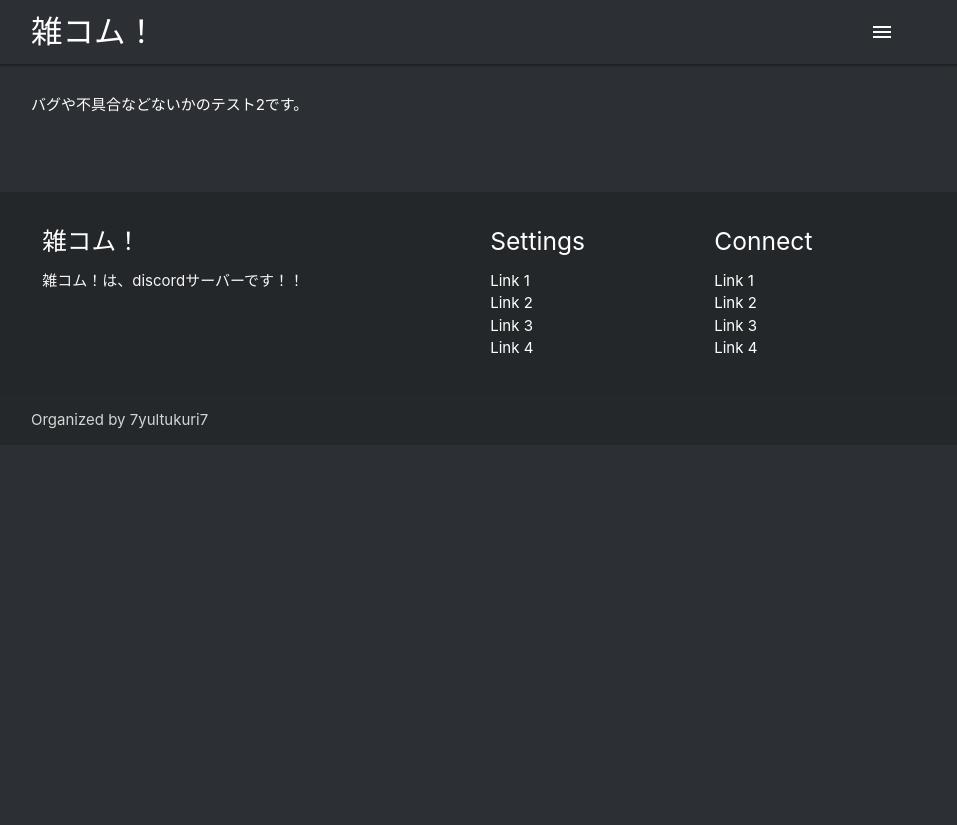
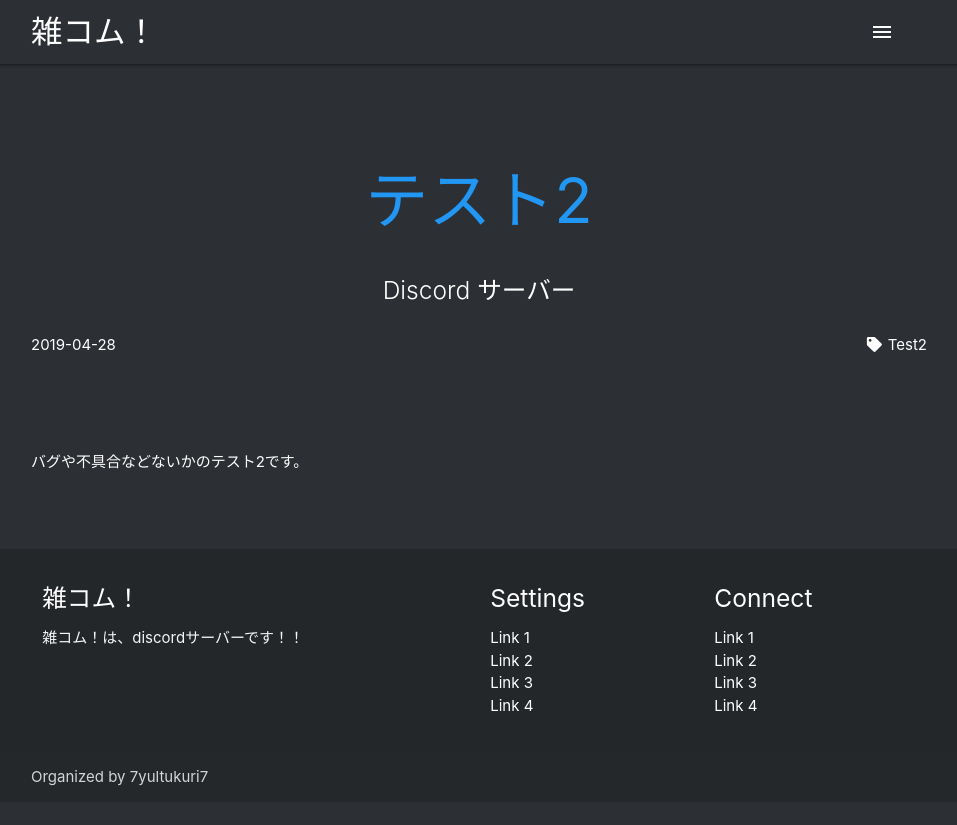
Before and after one commit to zatsukomu/zatsukomu-website-v1, a Jekyll site: the page built from docs/_posts/2019-04-28-test-nanoda2.md, in a window 1280 px wide. Shown: the top 825 px of the page, without its empty margins (161-1118 px from the left). Built offline with Jekyll 4.4.1, drawn with Linux system fonts in a browser that asks for light colours; nearby versions of some CDN libraries.

Commit message:
Update _config.yml

```diff
--- a/docs/_config.yml
+++ b/docs/_config.yml
@@ -18,7 +18,7 @@ defaults:
     path: _posts
     type: posts
   values:
-    layout: simple
+    layout: archive
 
 
 plugins:
```
